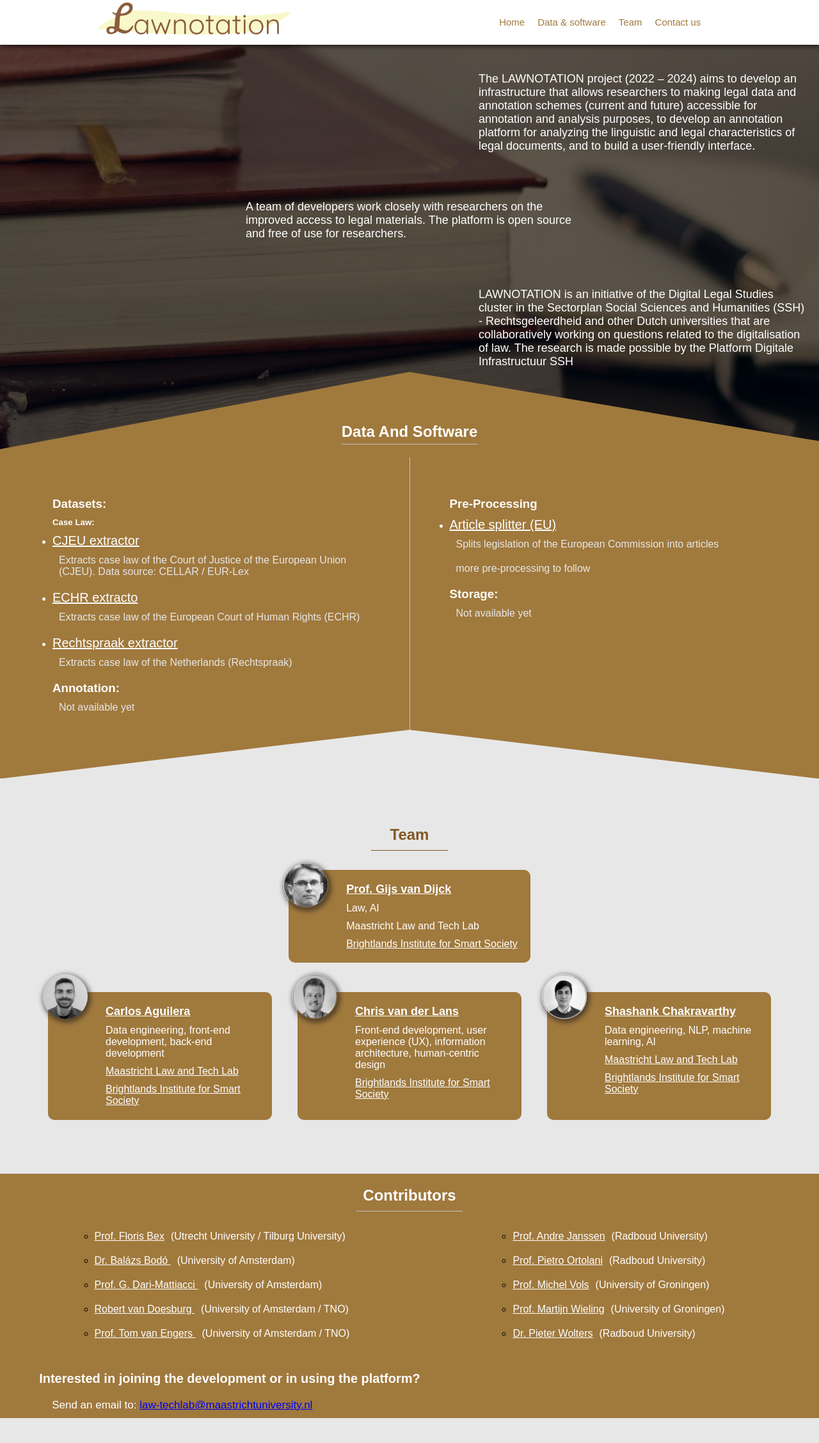
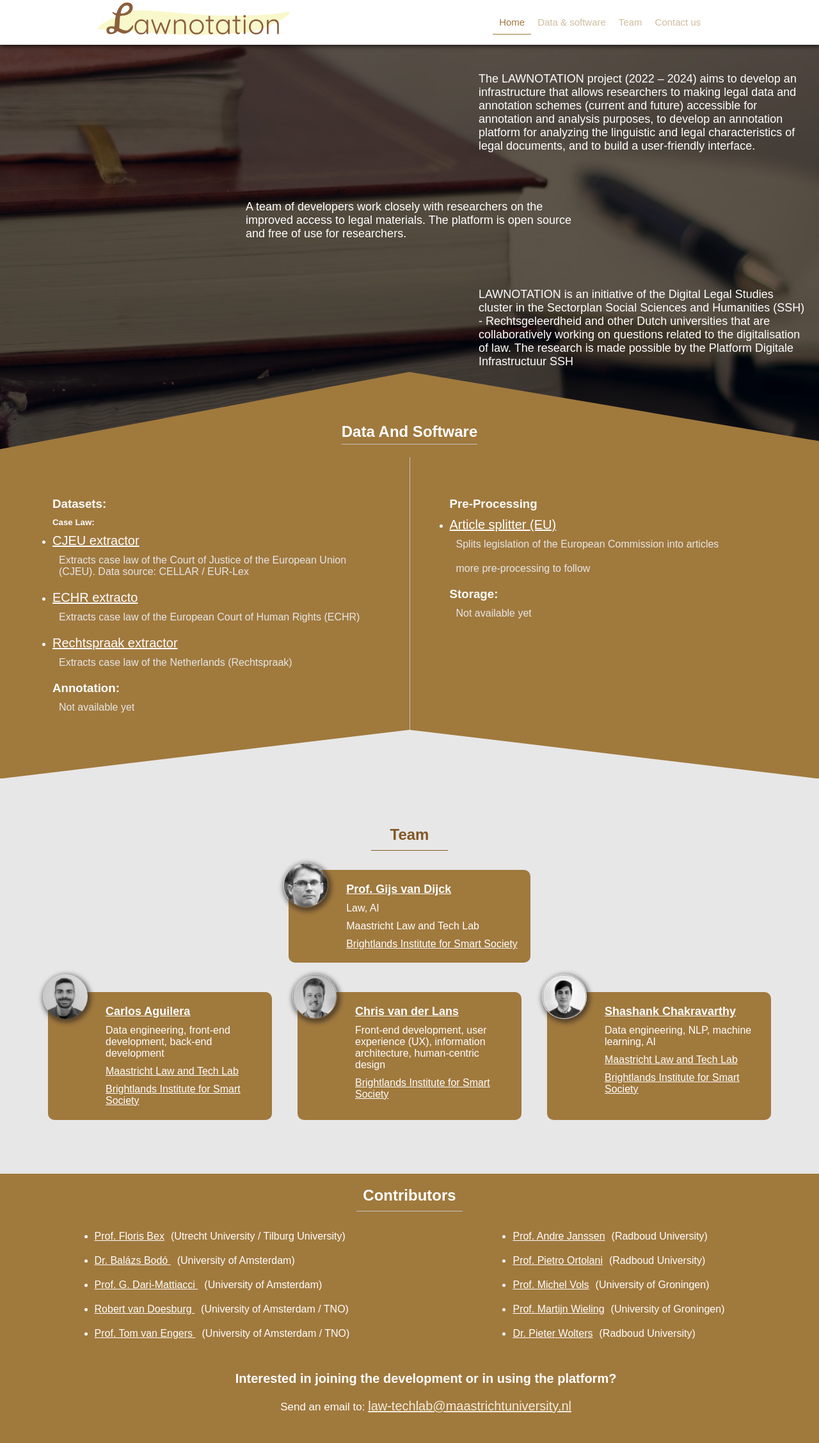
Before and after one commit to Jack-Kartoush/lawNotation, a Vue app: page / in a window 1280 px wide. Shown: the top 2256 px of the page at 64% size. Before the commit the page ends 2217 px from the top, so only its background shows below. Built offline with nearby package versions, Linux system fonts and the light colour scheme.

Commit message:
adjust the footer and the links for each team member and the navbar would be active on click

```diff
--- a/src/App.vue
+++ b/src/App.vue
@@ -42,7 +42,6 @@
        <h2>Interested in joining the development or in using the platform?</h2>
        <p>Send an email to: <span><a href = "mailto: law-techlab@maastrichtuniversity.nl">law-techlab@maastrichtuniversity.nl</a></span></p>
        <a name="contactus"></a>
-
       </footer>
 </template>
 <script setup>
--- a/src/assets/main.css
+++ b/src/assets/main.css
@@ -4,7 +4,6 @@
   align-items: center;
   background-color: rgb(255, 255, 255);
   height: 70px;
-  position: -webkit-sticky;
   position: sticky;
   top: 0;
   box-shadow: 1px 3px 6px rgba(0, 0, 0, 0.6);
@@ -29,10 +28,16 @@
   padding: 10px;
   color: #a0793d;
   font-size: 15px;
+  opacity: 0.5;
 }
 
 .logo {
   width: 300px;
+}
+
+.active a {
+  opacity: 1;
+  border-bottom: 1px solid #a0793d;
 }
 
 @media only screen and (max-width: 750px) {
@@ -135,7 +140,7 @@
     font-size: 16px;
   }
   .datasets_annotation,
-.processing_storage {
+  .processing_storage {
     padding: 5%;
   }
   .datasets_annotation {
@@ -146,7 +151,7 @@
     width: 50%;
   }
   .Datasets_contaier li a,
-.processing-container li a {
+  .processing-container li a {
     font-size: 20px;
   }
 }
@@ -267,7 +272,7 @@
 }
 
 .Contributors_list nav ul li {
-  list-style: circle;
+  color: white;
   margin-bottom: 20px;
 }
 
@@ -335,8 +340,9 @@
 }
 
 footer {
+  max-width: 100%;
   display: flex;
-  justify-content: flex-start;
+  align-items: center;
   flex-direction: column;
   background-color: #a0793d;
   padding-left: 4%;
@@ -350,12 +356,14 @@
 
 footer p {
   padding: 10px;
-  margin-left: 20px;
   font-size: 17px;
+  margin-bottom: 3em;
 }
 
 footer p a {
+  color: #f5eede;
   text-decoration: underline;
+  font-size: 20px;
 }
 
 main {
--- a/src/assets/main.scss
+++ b/src/assets/main.scss
@@ -41,8 +41,9 @@
     margin-top: 10px;
 }
 footer {
+    max-width: 100%;
     display: flex;
-    justify-content: flex-start;
+    align-items: center;
     flex-direction: column;
     background-color: #a0793d;
     padding-left: 4%;
@@ -54,11 +55,13 @@
 }
 footer p {
     padding: 10px;
-    margin-left: 20px;
     font-size: 17px;
+    margin-bottom: 3em;
 }
 footer p a {
+    color: #f5eede;
     text-decoration: underline;
+    font-size: 20px;
 }
 main {
     display: flex;
--- a/src/assets/style/_contibutors.scss
+++ b/src/assets/style/_contibutors.scss
@@ -26,7 +26,7 @@
 
 }
 .Contributors_list nav ul li{
-    list-style: circle;
+    color: white;
     margin-bottom: 20px;
 }
 .Contributors_list li a{
--- a/src/assets/style/_header.scss
+++ b/src/assets/style/_header.scss
@@ -13,7 +13,6 @@
     z-index: 999;
 }
  .mainNav{
-
     display: flex;
     align-items: center;
 }
@@ -29,10 +28,15 @@
     padding: 10px;
     color: #a0793d;
     font-size: 15px;
+    opacity: 0.5;
 }
 .logo{
     width: 300px;
-
+}
+.active a{
+    opacity: 1;
+    border-bottom: 1px solid #a0793d;
+    // padding-bottom: 10px;
 }
 //for the small devices
 @media only screen and (max-width: 750px) {
--- a/src/components/Header.vue
+++ b/src/components/Header.vue
@@ -1,17 +1,44 @@
 <template>
-
   <header>
-      <a href="#home"> <img src="./icon/lawnotation logo.svg" alt="" class="logo"></a>
+    <a href="#home" @click="activeTab = 'home'">
+      <img src="./icon/lawnotation logo.svg" alt="" class="logo"
+    /></a>
     <nav>
       <ul class="navItems">
         <div class="mainNav">
-                <li><a href="#home">Home</a></li>
-                <li><a href="#data&software">Data & software</a></li>
-                <li><a href="#team">Team</a></li>
+          <li :class="{ active: isActive }">
+            <a href="#home" @click="activeTab = 'home'">Home</a>
+          </li>
+          <li :class="{ active: Data }">
+            <a href="#data&software" @click="activeTab = 'data'"
+              >Data & software</a
+            >
+          </li>
+          <li :class="{ active: team }">
+            <a href="#team" @click="activeTab = 'team'">Team</a>
+          </li>
         </div>
-                <li><a href="#contactus">Contact us</a></li>
-
+        <li :class="{ active: contact }"><a href="#contactus" @click="activeTab = 'contact'">Contact us</a></li>
       </ul>
     </nav>
   </header>
 </template>
+
+<script setup>
+import { ref, computed } from "vue";
+
+const activeTab = ref("home");
+
+const isActive = computed(() => {
+  return activeTab.value === "home";
+});
+const Data = computed(() => {
+  return activeTab.value === "data";
+});
+const team = computed(() => {
+  return activeTab.value === "team";
+});
+const contact = computed(() => {
+  return activeTab.value === "contact";
+});
+</script>
--- a/src/components/Team.vue
+++ b/src/components/Team.vue
@@ -10,7 +10,7 @@
           <img src="../assets/img/gijs.png" alt="" class="profile-photo" />
         </div>
         <div class="member-info">
-          <h4><a href="">Prof. Gijs van Dijck </a></h4>
+          <h4><a href="https://www.biss-institute.com/team/Gijs-van-Dijck/">Prof. Gijs van Dijck </a></h4>
           <p>Law, AI</p>
           <p>Maastricht Law and Tech Lab</p>
           <p>
@@ -28,7 +28,7 @@
         </div>
         <div class="member-info">
           <h4>
-            <a href="https://www.maastrichtuniversity.nl/p70085471"
+            <a href="https://www.biss-institute.com/team/Carlos-Aguilera/"
               >Carlos Aguilera</a
             >
           </h4>
@@ -80,7 +80,7 @@
         </div>
         <div class="member-info">
           <h4>
-            <a href="https://www.maastrichtuniversity.nl/p70076816"
+            <a href="https://www.biss-institute.com/team/Shashank-Chakravarthy/"
               >Shashank Chakravarthy</a
             >
           </h4>
```
Also changed, not shown: 1 other file (tests, documents, lock files or other folders). Lines whose indentation alone changed are shown as unchanged.
